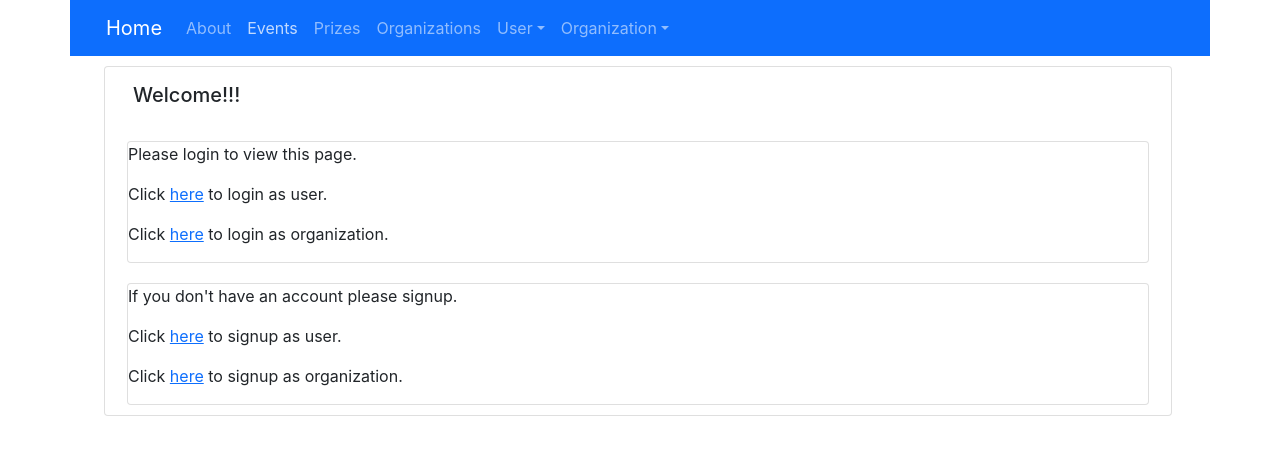
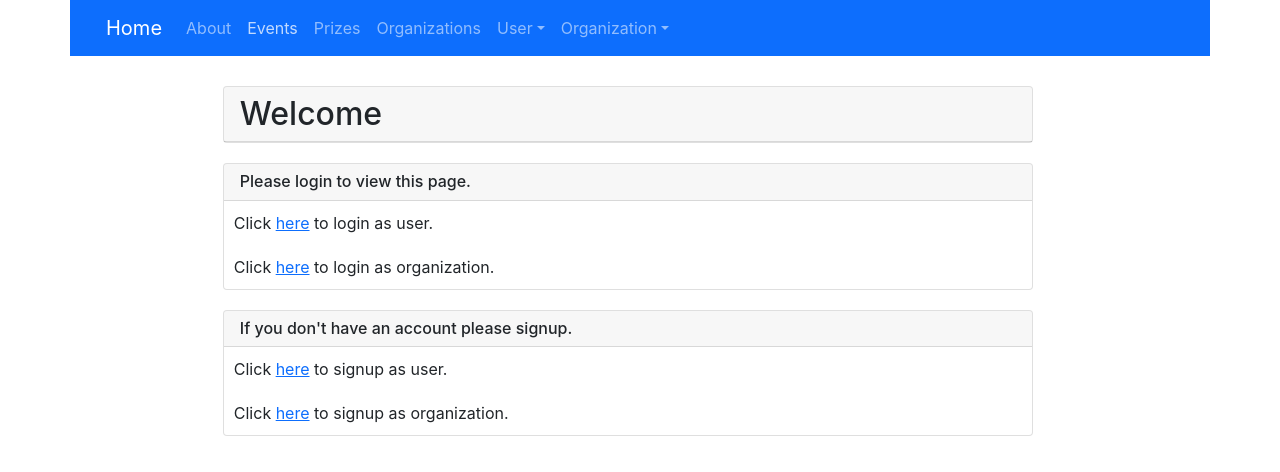
Before and after one commit to ahlinj/sports-events-finder, a React (Create React App) app in the folder front-end/: page / in a window 1280 px wide. Both pictures are taken after a click on the link "Events". Shown: the top 472 px of the page. Built offline with nearby package versions, Linux system fonts and the light colour scheme.

Commit message:
NotLoggedInView page styling

```diff
--- a/front-end/src/CustomComponents/NotLoggedInView.js
+++ b/front-end/src/CustomComponents/NotLoggedInView.js
@@ -6,27 +6,27 @@ class NotLoggedInView extends React.Component
   render()
   {
     return(
-    <div className="card" style={{margin:"10px"}}>
-      <div className="card-body">
-        <h5 className="card-title">Welcome!!!</h5>
+    <div className="card" style={{ width: "80%", margin: "20px auto", border: "none"}}>
+      <div className="card" style={{margin:"10px"}}>
+        <h2 className="card-header">Welcome</h2>
       </div>
       <div className="card" style={{margin:"10px"}}>
-        <p className="card-text">Please login to view this page.</p>
-        <p>
+        <h6 className="card-header">Please login to view this page.</h6>
+        <p style={{margin:"10px"}}>
             Click <a onClick={() => this.props.setView({ page: LOGIN })} href="#" >here</a> to login as user.
-        </p>
+        </p >
 
-        <p>
+        <p style={{margin:"10px"}}>
             Click <a onClick={() => this.props.setView({ page: ORGLOGIN })} href="#" >here</a> to login as organization.
         </p>
       </div>
       <div className="card" style={{margin:"10px"}}>
-        <p className="card-text">If you don't have an account please signup.</p>
-        <p>
+        <h6 className="card-header">If you don't have an account please signup.</h6>
+        <p style={{margin:"10px"}}>
             Click <a onClick={() => this.props.setView({ page: SIGNUP })} href="#" >here</a> to signup as user.
         </p>
 
-        <p>
+        <p style={{margin:"10px"}}>
             Click <a onClick={() => this.props.setView({ page: ORGSIGNUP })} href="#" >here</a> to signup as organization.
         </p>
       </div>
```
